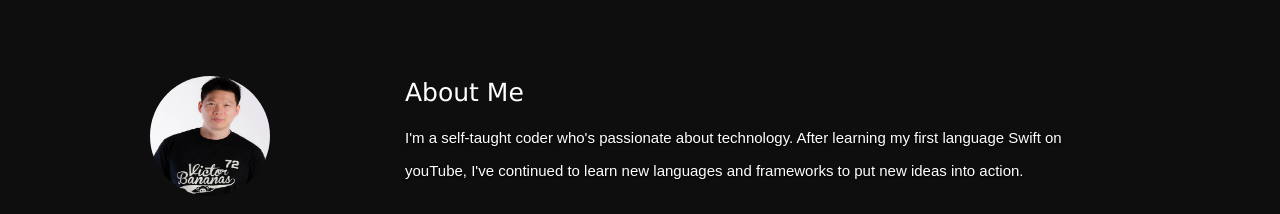
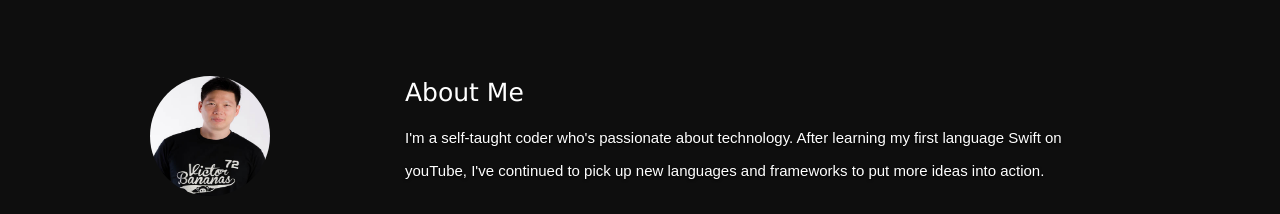
Before and after one commit to rubyvictor/Victor, a Gatsby site: page / in a window 1280 px wide. Shown: the part 820-1034 px from the top of the page. Built offline with nearby package versions, Linux system fonts and the light colour scheme; Gatsby itself is replaced by a stand-in of ours; a web font is replaced by a local one.

Commit message:
edit About Me content in About component

```diff
--- a/src/components/About.js
+++ b/src/components/About.js
@@ -13,8 +13,8 @@ const About = () => (
         <h2>About Me</h2>
         <p>
           I'm a self-taught coder who's passionate about technology. After
-          learning my first language Swift on youTube, I've continued to learn
-          new languages and frameworks to put new ideas into action.
+          learning my first language Swift on youTube, I've continued to pick up
+          new languages and frameworks to put more ideas into action.
         </p>
         <div className="row">
           <div className="columns contact-details">
```
